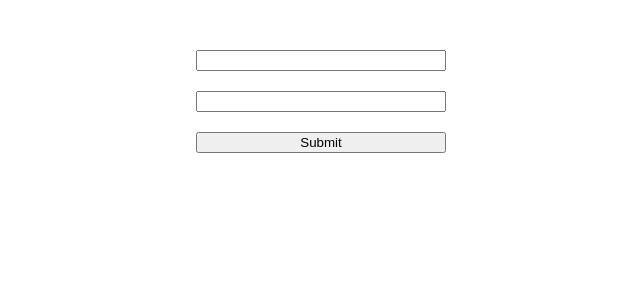
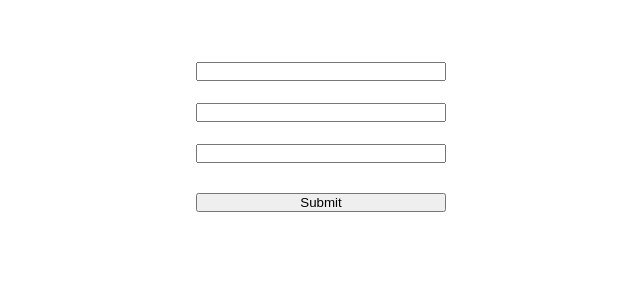
Before and after one commit to Argam11/formik, a React (Create React App) app: page / in a window 1280 px wide. Shown: the top 300 px of the page, without its empty margins (319-959 px from the left). Built offline with nearby package versions, Linux system fonts and the light colour scheme.

Commit message:
add features

```diff
--- a/src/components/Form.css
+++ b/src/components/Form.css
@@ -5,3 +5,11 @@
   margin: auto;
   margin-top: 50px;
 }
+
+.form-control {
+  margin: 10px 0;
+}
+
+.form-control input {
+  width: 100%;
+}
--- a/src/components/Form.js
+++ b/src/components/Form.js
@@ -7,6 +7,7 @@ import "./Form.css";
 const validationSchema = Yup.object({
   name: Yup.string().required("Required!"),
   email: Yup.string().email("Invalid email").required("Required!"),
+  ["obj.a"]: Yup.string().required("Required 55"),
 });
 
 const Form = () => {
@@ -16,14 +17,22 @@ const Form = () => {
 
   return (
     <div className="form">
-      <Formik initialValues={{ name: "", email: "" }} validationSchema={validationSchema} onSubmit={onSubmit}>
+      <Formik initialValues={{ name: "", email: "", "obj.a": "" }} validationSchema={validationSchema} onSubmit={onSubmit}>
         {(formik) => (
           <form onSubmit={formik.handleSubmit}>
-            <input type="text" name="name" value={formik.values.name} onChange={formik.handleChange} />
-            <ErrorMessage name="name" />
-            <br />
-            <input type="text" name="email" value={formik.values.email} onChange={formik.handleChange} />
-            <ErrorMessage name="email" />
+            <div className="form-control">
+              <input type="text" name="name" value={formik.values.name} onChange={formik.handleChange} />
+              <ErrorMessage name="name" />
+            </div>
+            <div className="form-control">
+              <input type="text" name="email" value={formik.values.email} onChange={formik.handleChange} />
+              <ErrorMessage name="email" />
+            </div>
+            <div className="form-control">
+              {console.log(formik.errors)}
+              <input type="text" name="['obj.a']" value={formik.values["obj.a"]} onChange={formik.handleChange} />
+              <ErrorMessage name="['obj.a']" />
+            </div>
             <br />
             <button type="submit">Submit</button>
           </form>
--- a/src/index.css
+++ b/src/index.css
@@ -1,13 +1,20 @@
+* {
+  margin: 0;
+  padding: 0;
+  box-sizing: border-box;
+}
 body {
   margin: 0;
-  font-family: -apple-system, BlinkMacSystemFont, 'Segoe UI', 'Roboto', 'Oxygen',
-    'Ubuntu', 'Cantarell', 'Fira Sans', 'Droid Sans', 'Helvetica Neue',
-    sans-serif;
+  font-family: -apple-system, BlinkMacSystemFont, "Segoe UI", "Roboto", "Oxygen", "Ubuntu", "Cantarell", "Fira Sans", "Droid Sans",
+    "Helvetica Neue", sans-serif;
   -webkit-font-smoothing: antialiased;
   -moz-osx-font-smoothing: grayscale;
 }
 
+button {
+  cursor: pointer;
+}
+
 code {
-  font-family: source-code-pro, Menlo, Monaco, Consolas, 'Courier New',
-    monospace;
+  font-family: source-code-pro, Menlo, Monaco, Consolas, "Courier New", monospace;
 }
```
